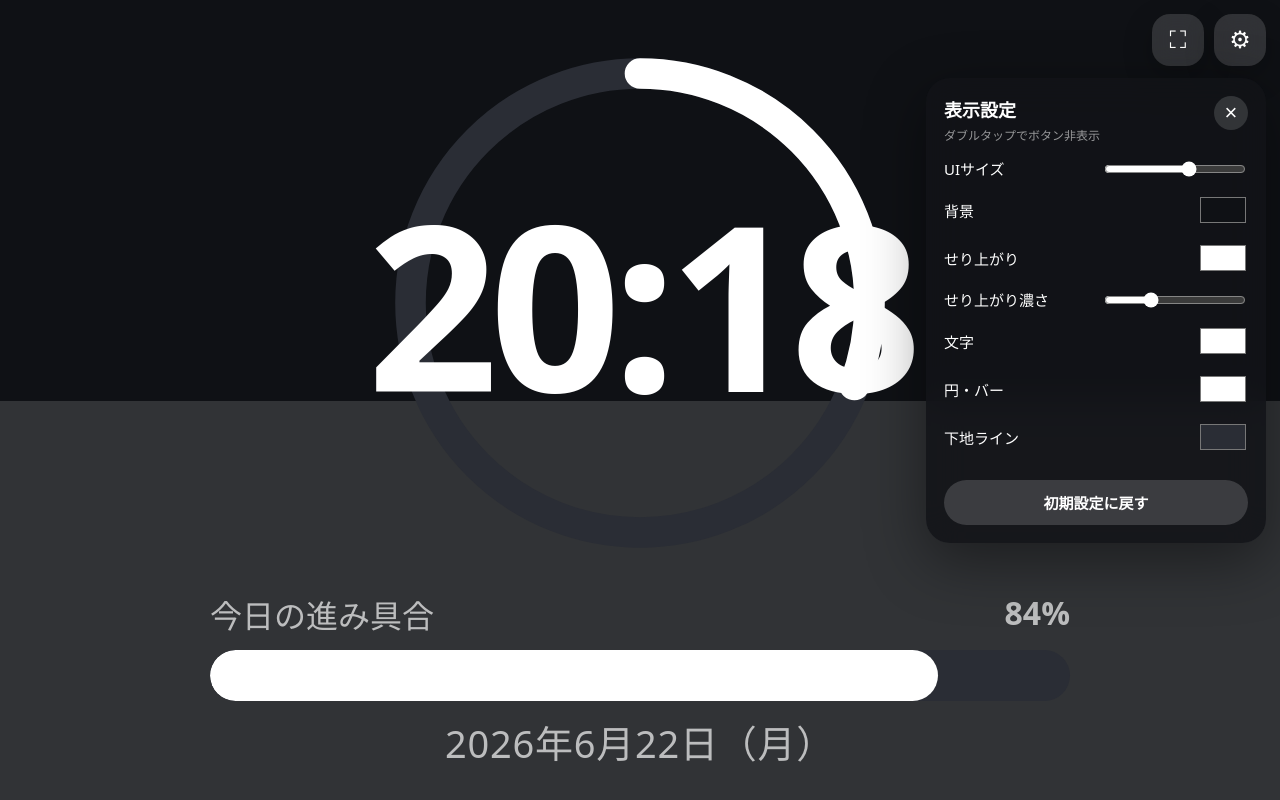
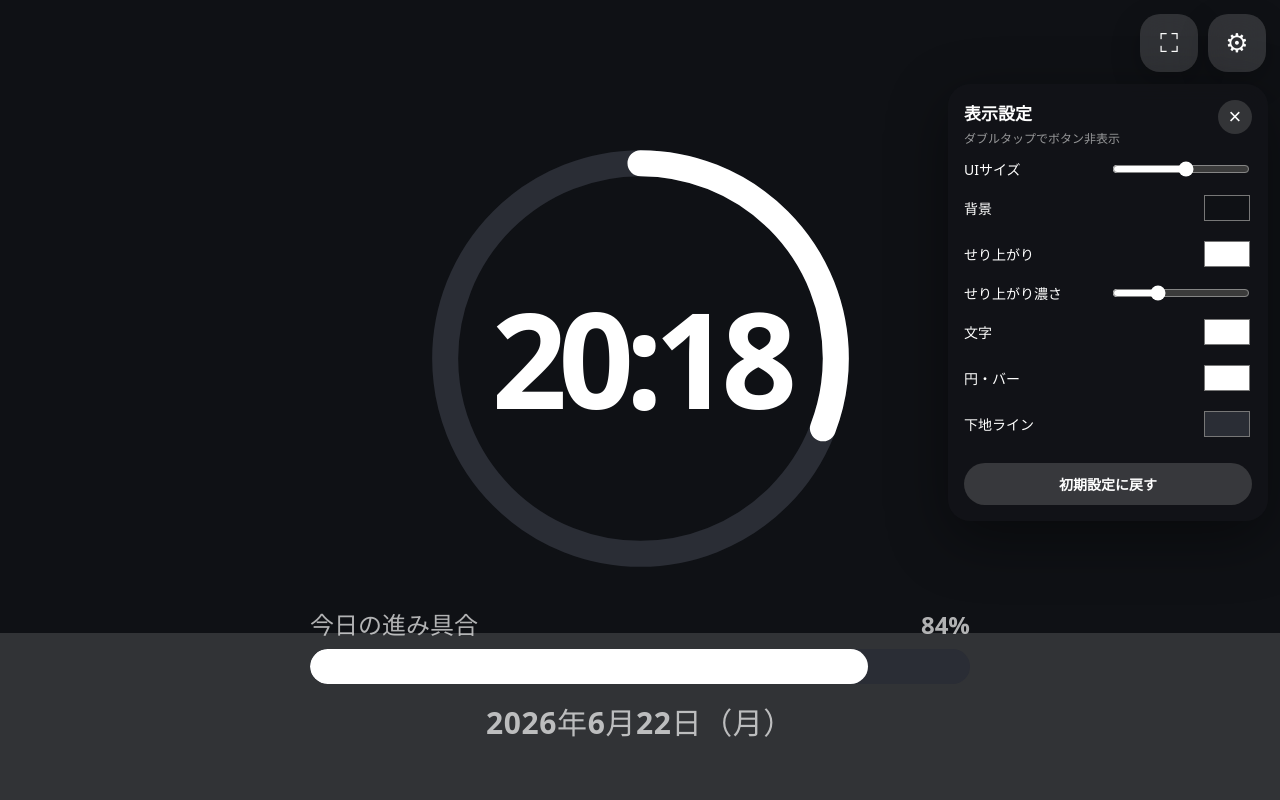
Before and after one commit to utkmjp/visual-clock, a plain HTML site: page index.html in a window 1280 px wide. Both pictures are taken after a click on the button "設定". Drawn offline with Linux system fonts and the light colour scheme.

Commit message:
Add files via upload

```diff
--- a/index.html
+++ b/index.html
@@ -61,7 +61,7 @@
 
     <label class="setting-row">
       <span>UIサイズ</span>
-      <input id="uiSize" type="range" min="90" max="180" step="1">
+      <input id="uiSize" type="range" min="80" max="150" step="1">
     </label>
 
     <label class="setting-row">
--- a/script.js
+++ b/script.js
@@ -1,6 +1,31 @@
-"use strict";
+const els = {
+  app: document.getElementById("app"),
+  secondFill: document.getElementById("secondFill"),
+  hourCircle: document.getElementById("hourCircle"),
+  time: document.getElementById("time"),
+  date: document.getElementById("date"),
+  dayBar: document.getElementById("dayBar"),
+  dayPercent: document.getElementById("dayPercent"),
+  settingsButton: document.getElementById("settingsButton"),
+  closeSettingsButton: document.getElementById("closeSettingsButton"),
+  settingsPanel: document.getElementById("settingsPanel"),
+  fullscreenButton: document.getElementById("fullscreenButton"),
+  uiSize: document.getElementById("uiSize"),
+  bgColor: document.getElementById("bgColor"),
+  riseColor: document.getElementById("riseColor"),
+  riseOpacity: document.getElementById("riseOpacity"),
+  textColor: document.getElementById("textColor"),
+  accentColor: document.getElementById("accentColor"),
+  lineColor: document.getElementById("lineColor"),
+  resetButton: document.getElementById("resetButton")
+};
 
-const storageKey = "visualClockVerticalCleanSettings_v1";
+const radius = 135;
+const circumference = 2 * Math.PI * radius;
+els.hourCircle.style.strokeDasharray = circumference;
+els.hourCircle.style.strokeDashoffset = circumference;
+
+const storageKey = "visualClockVerticalSafeSettings_v1";
 
 const defaultSettings = {
   bgColor: "#0f1115",
@@ -9,42 +34,20 @@ const defaultSettings = {
   textColor: "#ffffff",
   accentColor: "#ffffff",
   lineColor: "#2a2d35",
-  uiSize: 145
+  uiSize: 118
 };
 
 let settings = loadSettings();
 
-const els = {
-  time: document.getElementById("time"),
-  date: document.getElementById("date"),
-  dayPercent: document.getElementById("dayPercent"),
-  dayBar: document.getElementById("dayBar"),
-  hourCircle: document.getElementById("hourCircle"),
-  secondFill: document.getElementById("secondFill"),
-  settingsButton: document.getElementById("settingsButton"),
-  settingsPanel: document.getElementById("settingsPanel"),
-  closeSettingsButton: document.getElementById("closeSettingsButton"),
-  fullscreenButton: document.getElementById("fullscreenButton"),
-  resetButton: document.getElementById("resetButton"),
-  uiSize: document.getElementById("uiSize"),
-  bgColor: document.getElementById("bgColor"),
-  riseColor: document.getElementById("riseColor"),
-  riseOpacity: document.getElementById("riseOpacity"),
-  textColor: document.getElementById("textColor"),
-  accentColor: document.getElementById("accentColor"),
-  lineColor: document.getElementById("lineColor")
-};
-
-const ringRadius = 135;
-const ringCircumference = 2 * Math.PI * ringRadius;
-els.hourCircle.style.strokeDasharray = String(ringCircumference);
-els.hourCircle.style.strokeDashoffset = String(ringCircumference);
+function clamp(value, min, max) {
+  return Math.min(Math.max(value, min), max);
+}
 
 function loadSettings() {
   try {
-    const raw = localStorage.getItem(storageKey);
-    if (!raw) return { ...defaultSettings };
-    return { ...defaultSettings, ...JSON.parse(raw) };
+    const saved = localStorage.getItem(storageKey);
+    if (!saved) return { ...defaultSettings };
+    return { ...defaultSettings, ...JSON.parse(saved) };
   } catch {
     return { ...defaultSettings };
   }
@@ -55,12 +58,16 @@ function saveSettings() {
 }
 
 function hexToRgba(hex, opacityPercent) {
-  const normalized = /^#[0-9a-fA-F]{6}$/.test(hex) ? hex : "#ffffff";
-  const r = parseInt(normalized.slice(1, 3), 16);
-  const g = parseInt(normalized.slice(3, 5), 16);
-  const b = parseInt(normalized.slice(5, 7), 16);
-  const a = Math.max(0, Math.min(100, Number(opacityPercent))) / 100;
+  const safeHex = /^#[0-9a-fA-F]{6}$/.test(hex) ? hex : "#ffffff";
+  const r = parseInt(safeHex.slice(1, 3), 16);
+  const g = parseInt(safeHex.slice(3, 5), 16);
+  const b = parseInt(safeHex.slice(5, 7), 16);
+  const a = clamp(Number(opacityPercent), 0, 100) / 100;
   return `rgba(${r}, ${g}, ${b}, ${a})`;
+}
+
+function updateMutedColor() {
+  document.documentElement.style.setProperty("--muted-color", hexToRgba(settings.textColor, 68));
 }
 
 function applySettings() {
@@ -71,43 +78,47 @@ function applySettings() {
   root.style.setProperty("--accent-color", settings.accentColor);
   root.style.setProperty("--line-bg-color", settings.lineColor);
   root.style.setProperty("--rise-bg", hexToRgba(settings.riseColor, settings.riseOpacity));
+  updateMutedColor();
 
-  els.uiSize.value = settings.uiSize;
   els.bgColor.value = settings.bgColor;
   els.riseColor.value = settings.riseColor;
   els.riseOpacity.value = settings.riseOpacity;
   els.textColor.value = settings.textColor;
   els.accentColor.value = settings.accentColor;
   els.lineColor.value = settings.lineColor;
+  els.uiSize.value = settings.uiSize;
 
   updateLayout();
-}
-
-function clamp(value, min, max) {
-  return Math.max(min, Math.min(max, value));
 }
 
 function updateLayout() {
   const root = document.documentElement;
   const width = window.innerWidth || document.documentElement.clientWidth;
   const height = window.innerHeight || document.documentElement.clientHeight;
-  const scale = settings.uiSize / 100;
 
-  // 縦画面専用。横画面用の回転・横並び計算は使わない。
-  // 文言を削除したぶん、時計本体に使える高さを少し増やす。
-  const reservedBelow = clamp(height * 0.15, 100, 170);
-  const circleBase = Math.min(width * 0.985, height - reservedBelow, 840);
-  const hardMax = Math.min(width * 0.995, height - 96, 880);
+  // UIサイズは「大きく見せる希望値」として扱う。
+  // ただし最終サイズは必ず画面内に収まるように上限をかける。
+  const scale = clamp(settings.uiSize / 100, 0.8, 1.5);
 
-  let circleSize = circleBase * scale;
-  circleSize = clamp(circleSize, 290, Math.max(290, hardMax));
+  const topReserve = clamp(height * 0.11, 76, 108);
+  const bottomReserve = clamp(height * 0.025, 12, 26);
+  const dayBlock = clamp(height * 0.105, 74, 112);
+  const dateBlock = clamp(height * 0.052, 34, 52);
+  const gaps = clamp(height * 0.055, 34, 62);
 
-  const textBoost = clamp(scale, 1, 1.8);
-  const timeSize = clamp(circleSize * (0.335 + (textBoost - 1) * 0.10), 104, Math.min(width * 0.55, 230));
-  const dayLabelSize = clamp(circleSize * 0.048, 17, 32);
-  const dateSize = clamp(circleSize * 0.058, 20, 38);
-  const barWidth = clamp(circleSize * 1.23, Math.min(width * 0.86, 320), Math.min(width * 0.96, 860));
-  const barHeight = clamp(circleSize * 0.072, 24, 54);
+  const availableForCircle = height - topReserve - bottomReserve - dayBlock - dateBlock - gaps;
+  const circleHardMax = Math.min(width * 0.88, availableForCircle, 520);
+  const circleWanted = circleHardMax * (0.84 + (scale - 1) * 0.28);
+  const circleSize = clamp(circleWanted, 230, Math.max(230, circleHardMax));
+
+  // ここが一番大事。数字は必ず円と画面幅の中に収める。
+  const timeSize = clamp(circleSize * 0.285, 64, Math.min(circleSize * 0.32, width * 0.245, 132));
+
+  const dayLabelSize = clamp(width * 0.047, 15, 24);
+  const dateSize = clamp(width * 0.057, 18, 30);
+  const barWidth = clamp(width * 0.78, 280, Math.min(width * 0.92, 660));
+  const barHeight = clamp(circleSize * 0.075, 22, 38);
+  const gapMain = clamp(height * 0.026, 14, 28);
 
   root.style.setProperty("--circle-size", `${Math.round(circleSize)}px`);
   root.style.setProperty("--time-size", `${Math.round(timeSize)}px`);
@@ -115,16 +126,16 @@ function updateLayout() {
   root.style.setProperty("--date-size", `${Math.round(dateSize)}px`);
   root.style.setProperty("--bar-width", `${Math.round(barWidth)}px`);
   root.style.setProperty("--bar-height", `${Math.round(barHeight)}px`);
+  root.style.setProperty("--gap-main", `${Math.round(gapMain)}px`);
 }
 
 function syncSecondFill() {
   const now = new Date();
-  const seconds = now.getSeconds() + now.getMilliseconds() / 1000;
-
+  const secondProgress = (now.getSeconds() + now.getMilliseconds() / 1000) / 60;
   els.secondFill.style.animation = "none";
+  els.secondFill.style.height = `${secondProgress * 100}%`;
   void els.secondFill.offsetHeight;
-  els.secondFill.style.animation = "riseMinute 60s linear infinite";
-  els.secondFill.style.animationDelay = `${-seconds}s`;
+  els.secondFill.style.animation = `riseMinute ${60 - secondProgress * 60}s linear forwards`;
 }
 
 function updateClock() {
@@ -133,6 +144,7 @@ function updateClock() {
   const hours = String(now.getHours()).padStart(2, "0");
   const minutes = String(now.getMinutes()).padStart(2, "0");
   const seconds = now.getSeconds();
+  const milliseconds = now.getMilliseconds();
 
   els.time.textContent = `${hours}:${minutes}`;
 
@@ -140,33 +152,52 @@ function updateClock() {
   els.date.textContent =
     `${now.getFullYear()}年${now.getMonth() + 1}月${now.getDate()}日（${weekdays[now.getDay()]}）`;
 
-  const hourProgress = (now.getMinutes() * 60 + seconds) / 3600;
-  els.hourCircle.style.strokeDashoffset = String(ringCircumference * (1 - hourProgress));
+  const hourProgress =
+    (now.getMinutes() * 60 + seconds + milliseconds / 1000) / 3600;
 
-  const secondsToday = now.getHours() * 3600 + now.getMinutes() * 60 + seconds;
+  els.hourCircle.style.strokeDashoffset =
+    circumference * (1 - hourProgress);
+
+  const secondsToday =
+    now.getHours() * 3600 +
+    now.getMinutes() * 60 +
+    seconds +
+    milliseconds / 1000;
+
   const dayProgress = secondsToday / 86400;
+  const percent = Math.floor(dayProgress * 100);
+
   els.dayBar.style.width = `${dayProgress * 100}%`;
-  els.dayPercent.textContent = `${Math.floor(dayProgress * 100)}%`;
+  els.dayPercent.textContent = `${percent}%`;
 }
 
-function bindSetting(input, key, isNumber = false) {
+function bindColorInput(input, key) {
   input.addEventListener("input", () => {
-    settings[key] = isNumber ? Number(input.value) : input.value;
+    settings[key] = input.value;
     applySettings();
     saveSettings();
   });
 }
 
-bindSetting(els.uiSize, "uiSize", true);
-bindSetting(els.bgColor, "bgColor");
-bindSetting(els.riseColor, "riseColor");
-bindSetting(els.riseOpacity, "riseOpacity", true);
-bindSetting(els.textColor, "textColor");
-bindSetting(els.accentColor, "accentColor");
-bindSetting(els.lineColor, "lineColor");
+bindColorInput(els.bgColor, "bgColor");
+bindColorInput(els.riseColor, "riseColor");
+bindColorInput(els.textColor, "textColor");
+bindColorInput(els.accentColor, "accentColor");
+bindColorInput(els.lineColor, "lineColor");
+
+els.riseOpacity.addEventListener("input", () => {
+  settings.riseOpacity = Number(els.riseOpacity.value);
+  applySettings();
+  saveSettings();
+});
+
+els.uiSize.addEventListener("input", () => {
+  settings.uiSize = Number(els.uiSize.value);
+  applySettings();
+  saveSettings();
+});
 
 els.settingsButton.addEventListener("click", () => {
-  document.body.classList.remove("ui-hidden");
   els.settingsPanel.classList.toggle("open");
 });
 
@@ -195,39 +226,43 @@ els.fullscreenButton.addEventListener("click", async () => {
 });
 
 let lastTap = 0;
-document.addEventListener("pointerup", (event) => {
-  const interactive = event.target.closest("button, input, label, .settings-panel");
-  if (interactive) return;
-
+document.addEventListener("pointerup", () => {
   const now = Date.now();
   if (now - lastTap < 320) {
+    document.body.classList.toggle("ui-hidden");
     els.settingsPanel.classList.remove("open");
-    document.body.classList.toggle("ui-hidden");
   }
   lastTap = now;
 });
 
-window.addEventListener("resize", updateLayout);
+window.addEventListener("resize", () => {
+  updateLayout();
+  syncSecondFill();
+});
+
 window.addEventListener("orientationchange", () => {
-  setTimeout(updateLayout, 250);
+  setTimeout(() => {
+    updateLayout();
+    syncSecondFill();
+  }, 250);
 });
 
 document.addEventListener("visibilitychange", () => {
   if (!document.hidden) {
+    updateLayout();
     updateClock();
     syncSecondFill();
   }
 });
 
-applySettings();
-syncSecondFill();
-updateClock();
-
-setInterval(updateClock, 1000);
-setInterval(syncSecondFill, 60 * 1000);
-
-if ("serviceWorker" in navigator && location.protocol.startsWith("http")) {
+if ("serviceWorker" in navigator) {
   window.addEventListener("load", () => {
     navigator.serviceWorker.register("./service-worker.js").catch(() => {});
   });
 }
+
+applySettings();
+syncSecondFill();
+updateClock();
+setInterval(updateClock, 1000);
+setInterval(syncSecondFill, 60000);
--- a/style.css
+++ b/style.css
@@ -6,29 +6,30 @@
   --line-bg-color: #2a2d35;
   --rise-bg: rgba(255, 255, 255, 0.14);
 
-  --circle-size: 640px;
-  --time-size: 166px;
-  --date-size: 29px;
-  --day-label-size: 24px;
-  --bar-width: 760px;
-  --bar-height: 38px;
+  --circle-size: 330px;
+  --time-size: 92px;
+  --date-size: 24px;
+  --day-label-size: 19px;
+  --bar-width: 330px;
+  --bar-height: 28px;
+  --gap-main: 22px;
 }
 
 * {
   box-sizing: border-box;
 }
 
-html {
+html,
+body {
+  margin: 0;
+  width: 100%;
+  min-width: 0;
   height: 100%;
   background: var(--bg-color);
+  overflow: hidden;
 }
 
 body {
-  margin: 0;
-  min-height: 100%;
-  min-height: 100dvh;
-  overflow: hidden;
-  background: var(--bg-color);
   color: var(--text-color);
   font-family: system-ui, -apple-system, BlinkMacSystemFont, "Hiragino Sans", "Yu Gothic", sans-serif;
   -webkit-font-smoothing: antialiased;
@@ -39,11 +40,11 @@ body {
   position: fixed;
   left: 0;
   bottom: 0;
+  z-index: 0;
   width: 100%;
   height: 0%;
   background: var(--rise-bg);
   pointer-events: none;
-  z-index: 0;
   animation: riseMinute 60s linear infinite;
   will-change: height;
 }
@@ -54,29 +55,39 @@ body {
 }
 
 .app {
-  position: relative;
+  position: fixed;
+  inset: 0;
   z-index: 1;
-  min-height: 100dvh;
-  display: grid;
-  place-items: center;
-  padding: max(10px, env(safe-area-inset-top)) max(6px, env(safe-area-inset-right)) max(10px, env(safe-area-inset-bottom)) max(6px, env(safe-area-inset-left));
+  display: flex;
+  align-items: center;
+  justify-content: center;
+  padding:
+    max(86px, calc(env(safe-area-inset-top) + 76px))
+    max(12px, env(safe-area-inset-right))
+    max(18px, env(safe-area-inset-bottom))
+    max(12px, env(safe-area-inset-left));
+  overflow: hidden;
 }
 
 .clock-area {
-  width: min(100vw, 980px);
+  width: min(100%, 760px);
+  height: 100%;
+  min-height: 0;
   display: flex;
   flex-direction: column;
   align-items: center;
   justify-content: center;
+  gap: var(--gap-main);
+  overflow: hidden;
 }
 
 .circle-wrap {
   position: relative;
   width: var(--circle-size);
   height: var(--circle-size);
-  max-width: 98vw;
-  max-height: 72dvh;
-  margin: 0 auto clamp(8px, 2dvh, 24px);
+  max-width: 100%;
+  max-height: 100%;
+  flex: 0 0 auto;
 }
 
 .hour-ring {
@@ -105,33 +116,40 @@ body {
   position: absolute;
   inset: 0;
   display: flex;
-  flex-direction: column;
   align-items: center;
   justify-content: center;
+  overflow: hidden;
 }
 
 .time {
+  width: 94%;
+  color: var(--text-color);
   font-size: var(--time-size);
-  font-weight: 820;
-  line-height: 0.88;
-  letter-spacing: -0.04em;
+  font-weight: 830;
+  line-height: 0.9;
+  letter-spacing: -0.065em;
   font-variant-numeric: tabular-nums;
+  text-align: center;
+  white-space: nowrap;
+  overflow: hidden;
 }
 
-
 .day-section {
-  width: var(--bar-width);
-  max-width: 96vw;
+  width: min(var(--bar-width), 96vw);
+  flex: 0 0 auto;
 }
 
 .day-label {
   display: flex;
   justify-content: space-between;
-  gap: 18px;
-  margin-bottom: clamp(8px, 1.6dvh, 14px);
+  align-items: baseline;
+  gap: 14px;
+  margin-bottom: 10px;
   color: var(--muted-color);
   font-size: var(--day-label-size);
-  font-weight: 560;
+  font-weight: 590;
+  line-height: 1.15;
+  white-space: nowrap;
 }
 
 .bar-bg {
@@ -151,11 +169,18 @@ body {
 }
 
 .date {
-  margin-top: clamp(8px, 1.7dvh, 18px);
+  width: 96vw;
+  max-width: 760px;
+  flex: 0 0 auto;
   color: var(--muted-color);
   font-size: var(--date-size);
-  font-weight: 540;
+  font-weight: 560;
+  line-height: 1.22;
   letter-spacing: 0.02em;
+  text-align: center;
+  white-space: nowrap;
+  overflow: hidden;
+  text-overflow: clip;
 }
 
 .top-actions {
@@ -169,32 +194,32 @@ body {
 }
 
 .icon-button {
-  width: 52px;
-  height: 52px;
+  width: 58px;
+  height: 58px;
   border: 0;
-  border-radius: 18px;
+  border-radius: 20px;
   color: var(--text-color);
   background: rgba(255, 255, 255, 0.14);
   box-shadow: 0 10px 30px rgba(0,0,0,0.22);
   backdrop-filter: blur(14px);
   -webkit-backdrop-filter: blur(14px);
-  font-size: 24px;
+  font-size: 26px;
   line-height: 1;
   cursor: pointer;
 }
 
 .settings-panel {
   position: fixed;
-  top: calc(max(14px, env(safe-area-inset-top)) + 64px);
-  right: max(14px, env(safe-area-inset-right));
+  top: max(84px, calc(env(safe-area-inset-top) + 76px));
+  right: max(12px, env(safe-area-inset-right));
   z-index: 5;
-  width: min(340px, calc(100vw - 28px));
-  max-height: calc(100dvh - 92px - env(safe-area-inset-bottom));
+  width: min(320px, calc(100vw - 24px));
+  max-height: calc(100dvh - 104px - env(safe-area-inset-bottom));
   overflow: auto;
-  padding: 18px;
-  border-radius: 24px;
+  padding: 16px;
+  border-radius: 22px;
   color: white;
-  background: rgba(18, 19, 24, 0.86);
+  background: rgba(18, 19, 24, 0.90);
   box-shadow: 0 18px 60px rgba(0, 0, 0, 0.42);
   backdrop-filter: blur(18px);
   -webkit-backdrop-filter: blur(18px);
@@ -210,11 +235,11 @@ body {
   align-items: flex-start;
   justify-content: space-between;
   gap: 14px;
-  margin-bottom: 14px;
+  margin-bottom: 12px;
 }
 
 .panel-title {
-  font-size: 18px;
+  font-size: 17px;
   font-weight: 760;
 }
 
@@ -241,9 +266,9 @@ body {
   display: grid;
   grid-template-columns: 1fr auto;
   align-items: center;
-  gap: 16px;
-  margin: 14px 0;
-  font-size: 15px;
+  gap: 14px;
+  margin: 12px 0;
+  font-size: 14px;
 }
 
 input[type="color"] {
@@ -256,19 +281,19 @@ input[type="color"] {
 }
 
 input[type="range"] {
-  width: 142px;
+  width: 138px;
   accent-color: var(--accent-color);
 }
 
 .reset-button {
   width: 100%;
-  margin-top: 12px;
-  padding: 12px 14px;
+  margin-top: 10px;
+  padding: 11px 14px;
   border: 0;
   border-radius: 999px;
   color: white;
   background: rgba(255,255,255,0.16);
-  font-size: 15px;
+  font-size: 14px;
   font-weight: 650;
   cursor: pointer;
 }
@@ -280,63 +305,25 @@ input[type="range"] {
   transform: translateY(-8px);
 }
 
-@media (orientation: landscape) and (max-height: 560px) {
-  .clock-area {
-    transform: translateY(4px);
+/* Safariの下部バーが出ている通常表示でも破綻しにくくする */
+@media (max-height: 720px) {
+  .app {
+    padding-top: max(76px, calc(env(safe-area-inset-top) + 66px));
+    padding-bottom: max(12px, env(safe-area-inset-bottom));
   }
 
-  .circle-wrap {
-    max-height: 58dvh;
-    margin-bottom: 12px;
+  .icon-button {
+    width: 50px;
+    height: 50px;
+    border-radius: 18px;
+    font-size: 23px;
   }
 
-  .date {
-    margin-top: 10px;
+  .top-actions {
+    gap: 8px;
   }
 }
 
-@media (max-width: 420px) {
-  .icon-button {
-    width: 48px;
-    height: 48px;
-    border-radius: 16px;
-  }
-
-  .settings-panel {
-    top: calc(max(12px, env(safe-area-inset-top)) + 58px);
-  }
-}
-
-
-/* スマホでは時刻を最優先で大きく見せる */
-@media (max-width: 480px) {
-  .sub-label {
-    font-size: max(16px, var(--label-size));
-  }
-
-  .day-section {
-    max-width: 96vw;
-  }
-
-  .date {
-    font-size: max(20px, var(--date-size));
-  }
-}
-
-
-/* 縦画面専用に戻すための調整 */
-@media (orientation: portrait) {
-  .clock-area {
-    flex-direction: column;
-  }
-
-  .circle-wrap {
-    max-width: 99vw;
-    max-height: 74dvh;
-  }
-}
-
-/* 横向きにしても回転表示はしない。自然な縦積みのまま表示する */
 @media (orientation: landscape) {
   .app,
   .clock-area,
@@ -345,8 +332,4 @@ input[type="range"] {
   .settings-panel {
     transform: none;
   }
-
-  .circle-wrap {
-    max-height: 68dvh;
-  }
 }
```
Also changed, not shown: service_worker.js (+15 -20 lines), manifest.json, 1 other file.
